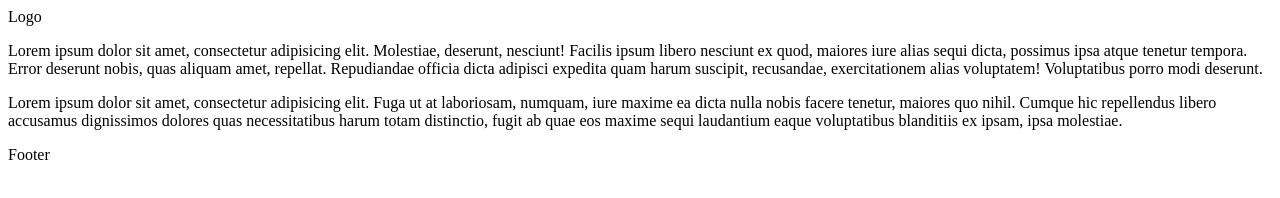
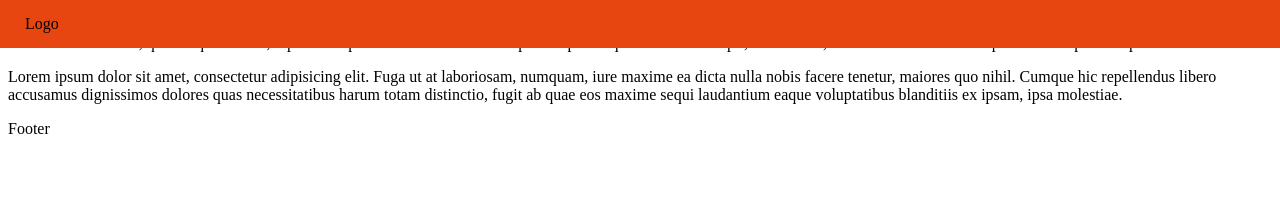
Before and after one commit to AdrianHavengaBennett/responsive-design-mini-project, a plain HTML site: page index.html in a window 1280 px wide. Drawn offline with Linux system fonts and the light colour scheme.

Commit message:
Added a main.css file

```diff
--- a/index.html
+++ b/index.html
@@ -4,6 +4,7 @@
 	<meta charset="UTF-8">
 	<meta name="viewport" content="width=device-width, initial-scale=1.0">
 	<meta http-equiv="X-UA-Compatible" content="ie=edge">
+	<link rel="stylesheet" href="main.css" type="text/css" />
 	<title>Document</title>
 </head>
 <body>
--- /dev/null
+++ b/main.css
@@ -0,0 +1,8 @@
+.header {
+    position: fixed;
+    top: 0;
+    right: 0;
+    left: 0;
+    background-color: #e84610;
+    padding: 15px 25px;
+}
```
